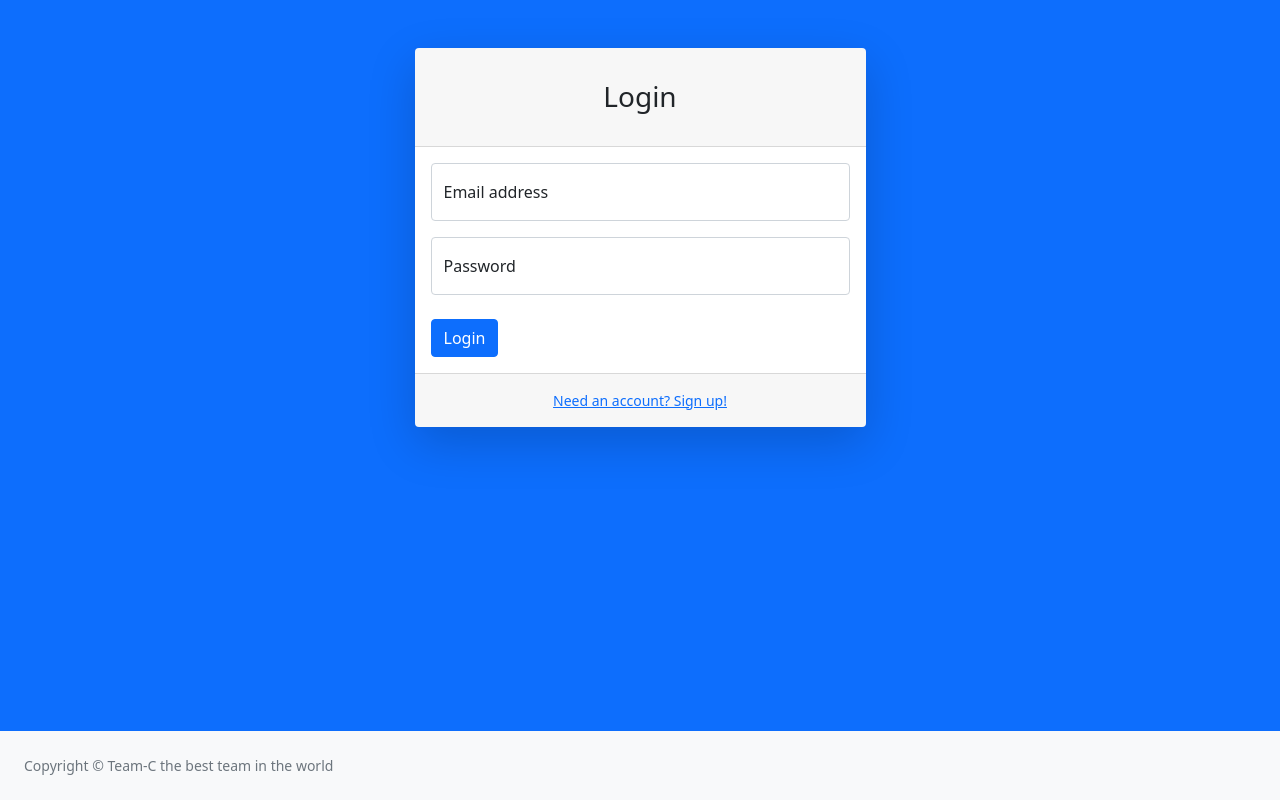
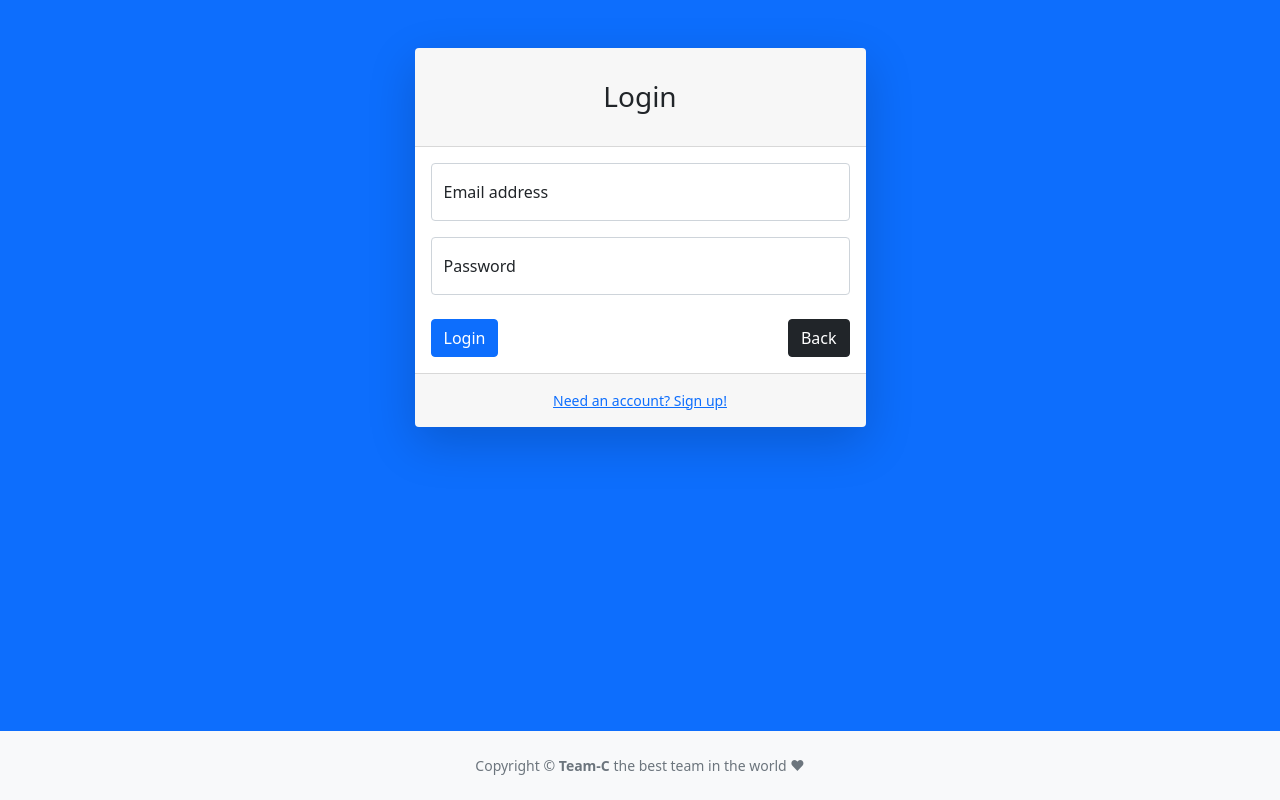
Before and after one commit to Gioant/TeamProject, a PHP site: page /TeamProject/login.php in a window 1280 px wide. Run offline with PHP 8.4, Linux system fonts and the light colour scheme; data comes from the database, SQL or seed files in the repository; some libraries are stand-ins or nearby versions.

Commit message:
Andy Added Back Button that goes to Restaurant Homepage

```diff
--- a/admin/login.php
+++ b/admin/login.php
@@ -1,8 +1,5 @@
 <?php
-
     include_once "../controller/AdminController.php";
-
-
 
 ?>
 
@@ -39,6 +36,7 @@
                                             </div>
                                             <div class="d-flex align-items-center justify-content-between mt-4 mb-0">
                                                 <input class="btn btn-primary btn-block" type="submit" name="login" value="Login">
+                                                <a href="../Restaurantly/index.php" class="btn btn-dark">Back</a>
                                             </div>
                                         </form>
                                     </div>
@@ -55,7 +53,7 @@
                 <footer class="py-4 bg-light mt-auto">
                     <div class="container-fluid px-4">
                         <div class="d-flex align-items-center justify-content-between small">
-                            <div class="text-muted">Copyright &copy; Team-C the best team in the world</div>
+                            <div class="text-muted" style="margin:auto">Copyright &copy; <b>Team-C</b> the best team in the world  ❤</div>
                         </div>
                     </div>
                 </footer>
```
